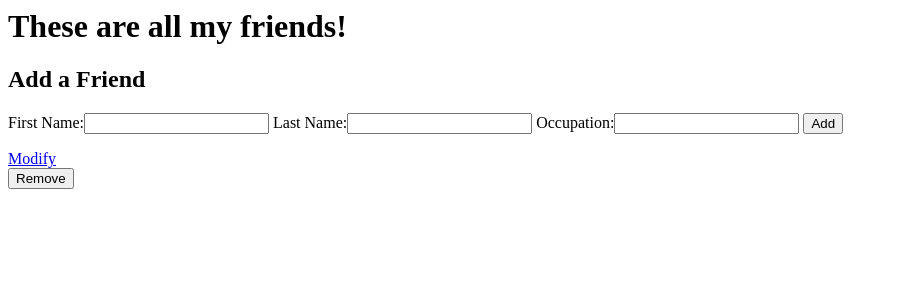
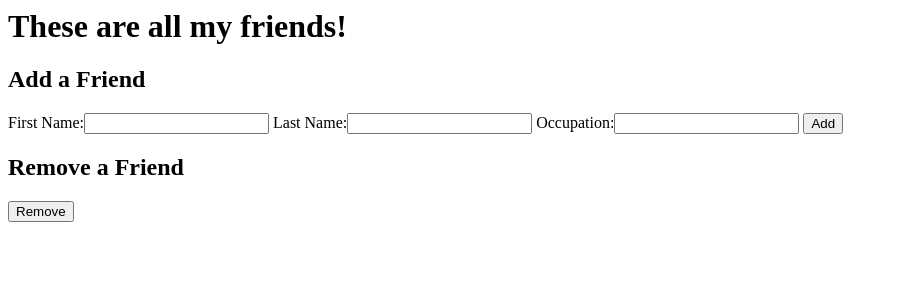
Before and after one commit to ZVR999/friends, a Flask app: template templates/index.html in a window 1280 px wide. Shown: the top 300 px of the page, without its empty margins (0-898 px from the left). Run offline with Flask 2, Linux system fonts and the light colour scheme; the template is opened without the code that fills it, so the values that code supplies are empty.

Commit message:
Reset/Complete
After research and a few hours of testing.
Add a friend and remove a friend work with no issues.
Auto increment can be reset when deleting friends.
If ID count reaches 0/None, if else statements are use to avoid errors.
Will return if ahead in studies to add extras: Modify friends and delete specfic friend.

```diff
--- a/server.py
+++ b/server.py
@@ -6,7 +6,15 @@ mysql = MySQLConnector(app,'friendsdb')
 def index():
     query = "SELECT * FROM friends"                           # define your query
     friends = mysql.query_db(query)                           # run query with query_db()
-    return render_template('index.html', all_friends=friends) # pass data to our template
+    query = "SELECT MAX( id ) FROM friends;'"
+    max = mysql.query_db(query)
+    remove = max[0]
+    print remove
+    completeRemove = ''
+    if remove.get(u'MAX( id )') != None:
+        completeRemove = str(int(remove.get(u'MAX( id )')))
+
+    return render_template('index.html', all_friends=friends, friend_id = completeRemove) # pass data to our template
 
 @app.route('/friends/<friend_id>')
 def show(friend_id):
@@ -54,11 +62,29 @@ def update(friend_id):
 def modify():
     return render_template('update.html')
 
+@app.route('/remove')
+def remove():
+
+    return render_template('remove.html')
+
 @app.route('/remove_friend/<friend_id>', methods=['POST'])
 def delete(friend_id):
+
     query = "DELETE FROM friends WHERE id = :id"
     data = {'id': friend_id}
     mysql.query_db(query, data)
+
+    query = 'SELECT MAX( id ) FROM friends;'
+    max = mysql.query_db(query)
+    truemax = max[0]
+    reset = truemax.get(u'MAX( id )')
+    if reset != None:
+        query = 'ALTER TABLE friends AUTO_INCREMENT = '+str(int(reset))+';'
+        mysql.query_db(query)
+    else:
+        query = 'ALTER TABLE friends AUTO_INCREMENT = 1;'
+        mysql.query_db(query)
+    print reset
     return redirect('/')
 
 
--- a/templates/index.html
+++ b/templates/index.html
@@ -21,11 +21,13 @@
     <label for="occupation">Occupation:<input type="text" name="occupation" id="occupation"></label>
     <input type="submit" value="Add">
   </form>
-  <a href="/update">Modify</a>
+  <h2>Remove a Friend</h2>
+    <form action='/remove_friend/{{ friend_id }}' method='POST'>
+      <input type="submit" value="Remove">
+    </form>
 
-  <form action="/remove_friend/<friend_id>" method="POST">
-    <input type="submit" value="Remove">
-  </form>
+
+
 
 </body>
 </html>
```
Also changed, not shown: templates/remove.html (deleted, +0 -16 lines), templates/update.html (deleted, +0 -18 lines).
